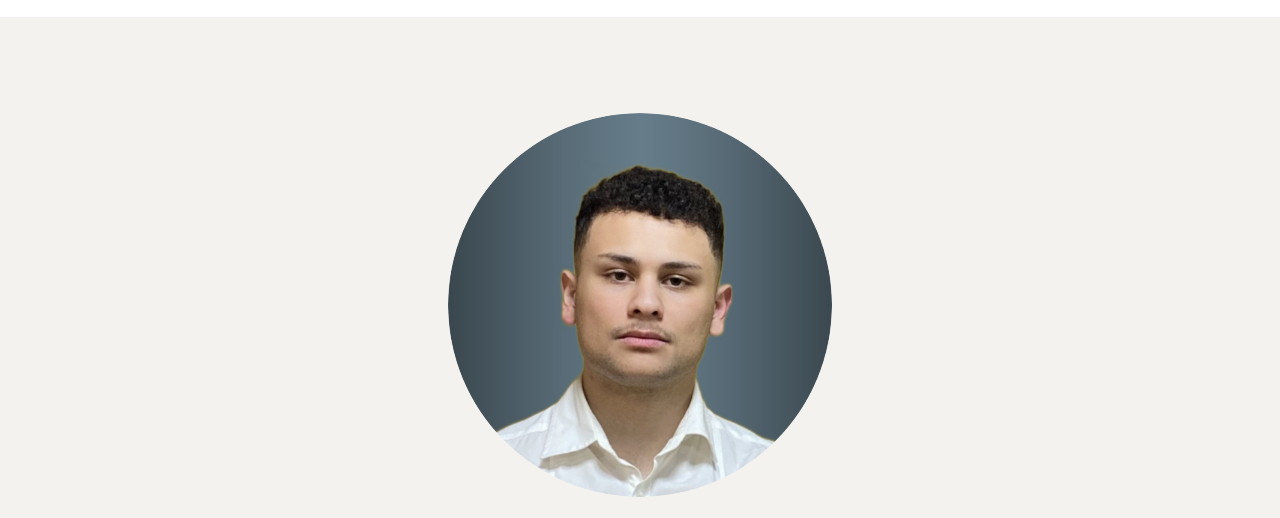
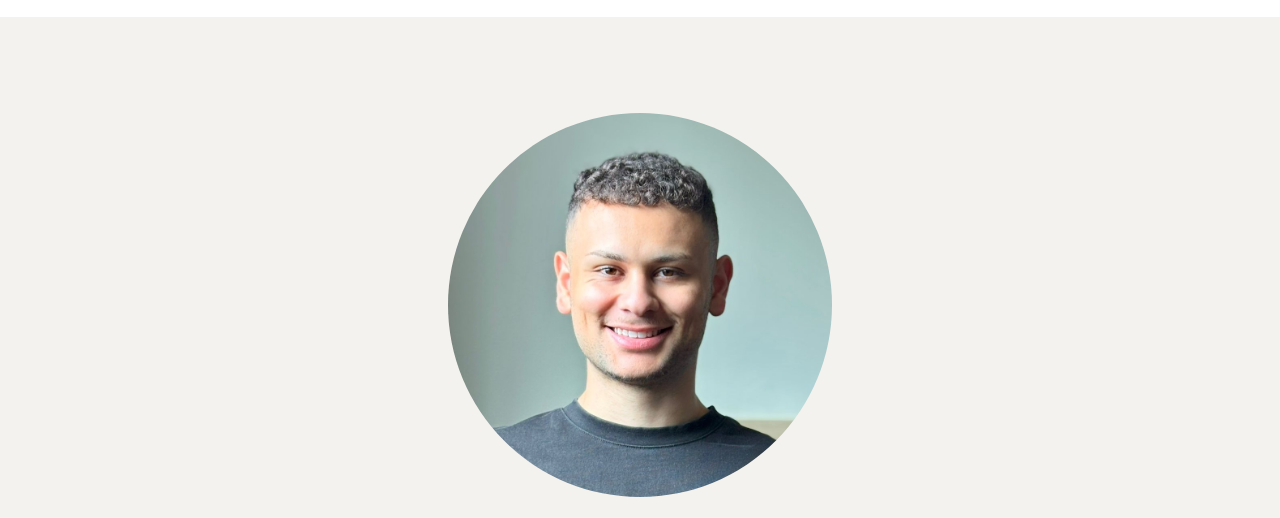
Before and after one commit to Benjaminzzerpa/Benjamin-Zerpa, a website: page index.html in a window 1280 px wide. Shown: the part 51-569 px from the top of the page. Drawn offline with nearby package versions, Linux system fonts and the light colour scheme.

Commit message:
Nova foto de perfil

```diff
--- a/index.html
+++ b/index.html
@@ -34,7 +34,7 @@
     <div class="container mx-auto flex px-5 py-24 items-center justify-center flex-col">
 
       <img class="w-96 h-96 rounded-full flex-shrink-0 object-cover object-center" alt="hero"
-        src="assets\img\profile-pic.png">
+        src="assets\img\Benjamin3x4.jpeg">
       <br>
       <div class="text-center lg:w-2/3 w-full">
         <h1 class="title-font sm:text-4xl text-3xl mb-4 font-medium text-gray-weak">Analista de estratégia de dados e produtos.</h1>
```
Also changed, not shown: assets/img/Benjamin3x4.jpeg (added).
